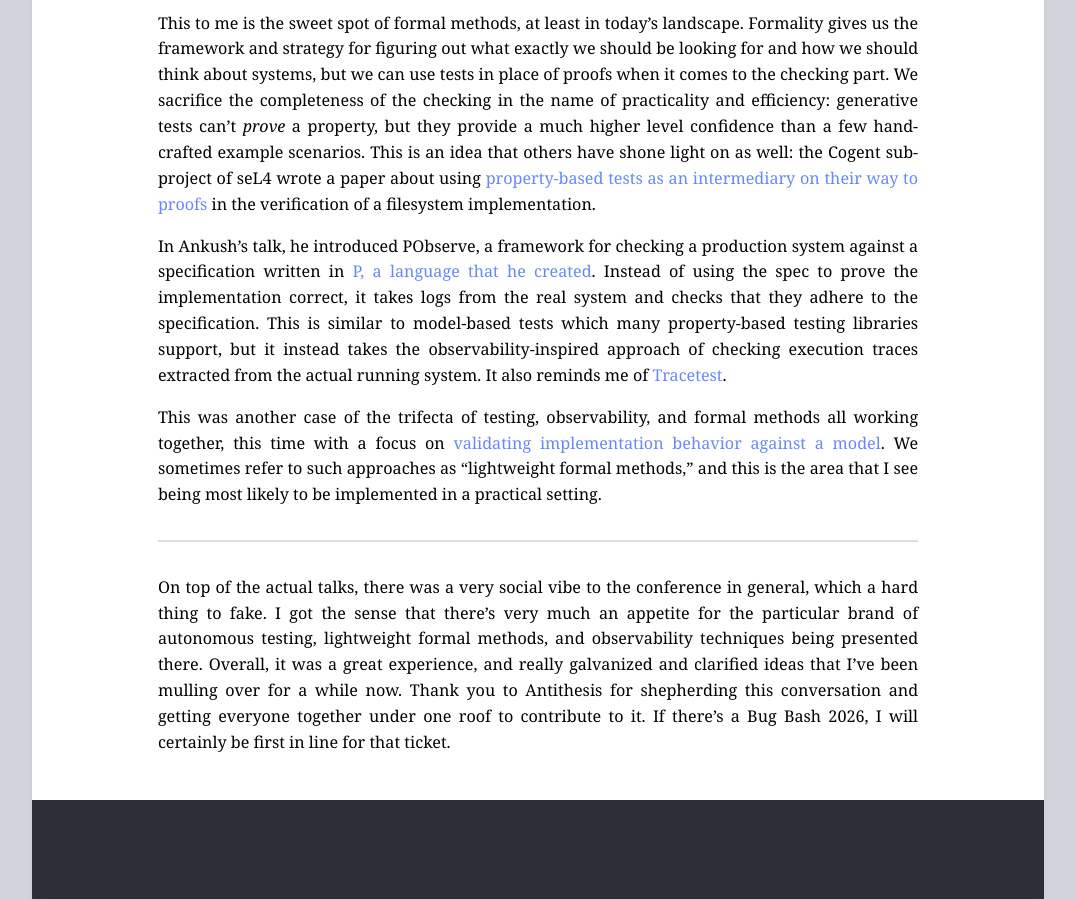
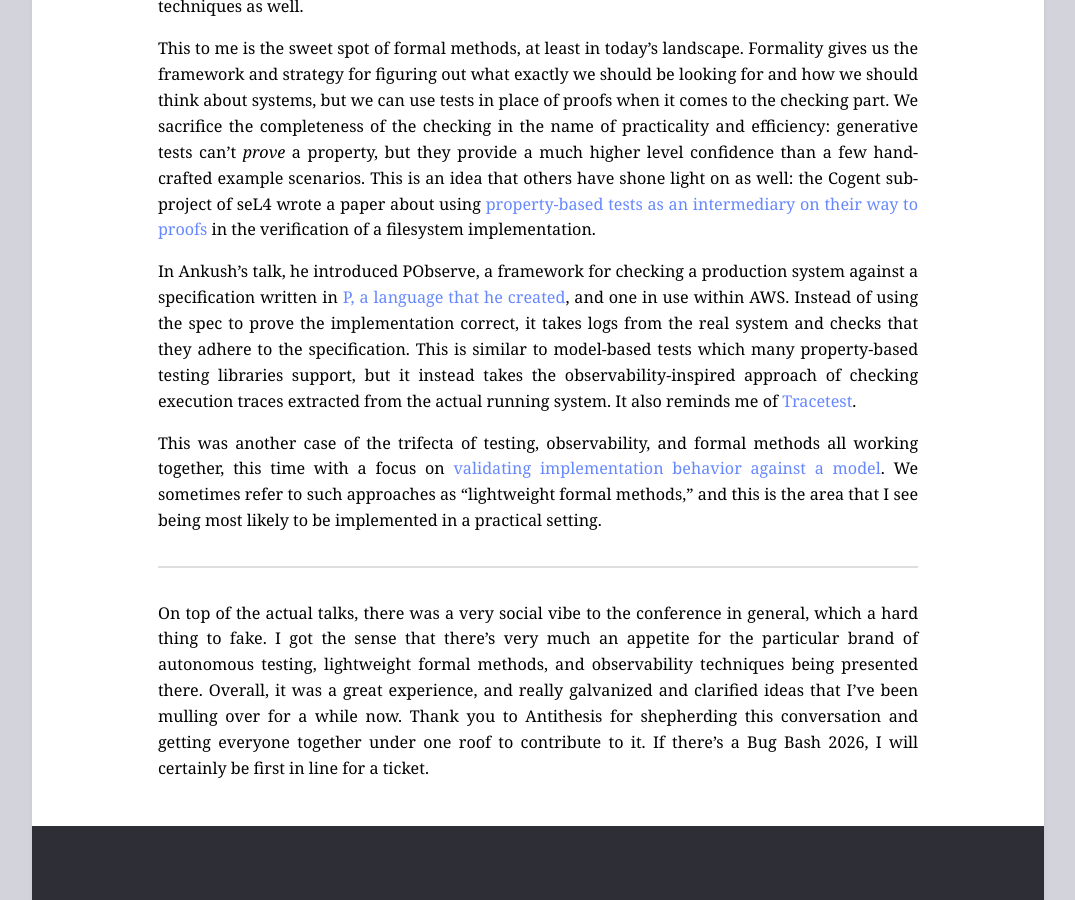
Before and after one commit to amw-zero/concerning_quality, a Jekyll site: the page built from _posts/2025-04-12-bug-bash-2025.md, in a window 1280 px wide and 900 px high, scrolled down 3678 px. Shown: the whole window, without its empty margins (102-1177 px from the left). Built offline with Jekyll 4.4.1, drawn with Linux system fonts in a browser that asks for light colours; nearby versions of some CDN libraries; some of the changed text lies outside the part shown.

Commit message:
Wording change.

```diff
--- a/_posts/2025-04-12-bug-bash-2025.md
+++ b/_posts/2025-04-12-bug-bash-2025.md
@@ -38,7 +38,7 @@
 
 The most interesting manifestation of this theme though was in Kyle Kingsbury's talk on the most recent Jepsen analyses. He was describing the analysis done on Datomic, where he encountered a surprising behavior that didn't really fall into any of the existing terms we have for transaction anomalies. An eerie vibe came over the room when he suggested that we may have to create new terms for situations like these. If aphyr himself, one of the only people I know of who can [tell the difference between G1a and G2-item phenomena](https://jepsen.io/consistency/phenomena), doesn't have the words to describe a distributed system scenario, what the heck are we supposed to do?
 
-This may be a more personal revelation, but that moment made me realize: we are the adults in the room now. It's not enough to just rehash things that Leslie Lamport or Barbara Liskov discovered 30-50 years ago. We need to be the ones doing new research, building new tools, or thinking of how we can create infrastructure that allows us to gain more control over our software. If we're unhappy with the state of the world, we wield the power to change it.
+This may be a more personal revelation, but that moment made me realize: we are the adults in the room now. It's not enough to just rehash things that Leslie Lamport or Barbara Liskov discovered 30-50 years ago. We need to be the ones doing new research, building new tools, or thinking of how we can create infrastructure that allows us to gain more control over our software. If we're unhappy with the state of the world, we wield the power to change it. And many people are actively working on this.
 
 ## Test End-to-End
 
@@ -56,10 +56,10 @@
 
 This to me is the sweet spot of formal methods, at least in today's landscape. Formality gives us the framework and strategy for figuring out what exactly we should be looking for and how we should think about systems, but we can use tests in place of proofs when it comes to the checking part. We sacrifice the completeness of the checking in the name of practicality and efficiency: generative tests can't _prove_ a property, but they provide a much higher level confidence than a few hand-crafted example scenarios. This is an idea that others have shone light on as well: the Cogent sub-project of seL4 wrote a paper about using [property-based tests as an intermediary on their way to proofs](https://trustworthy.systems/publications/papers/Chen_ROSKHK_22.pdf) in the verification of a filesystem implementation.
 
-In Ankush's talk, he introduced PObserve, a framework for checking a production system against a specification written in [P, a language that he created](https://github.com/p-org/P). Instead of using the spec to prove the implementation correct, it takes logs from the real system and checks that they adhere to the specification. This is similar to model-based tests which many property-based testing libraries support, but it instead takes the observability-inspired approach of checking execution traces extracted from the actual running system. It also reminds me of [Tracetest](https://docs.tracetest.io/concepts/what-is-trace-based-testing).
+In Ankush's talk, he introduced PObserve, a framework for checking a production system against a specification written in [P, a language that he created](https://github.com/p-org/P), and one in use within AWS. Instead of using the spec to prove the implementation correct, it takes logs from the real system and checks that they adhere to the specification. This is similar to model-based tests which many property-based testing libraries support, but it instead takes the observability-inspired approach of checking execution traces extracted from the actual running system. It also reminds me of [Tracetest](https://docs.tracetest.io/concepts/what-is-trace-based-testing).
 
 This was another case of the trifecta of testing, observability, and formal methods all working together, this time with a focus on [validating implementation behavior against a model]({% post_url 2022-08-11-model-based-testing %}). We sometimes refer to such approaches as "lightweight formal methods," and this is the area that I see being most likely to be implemented in a practical setting.
 
 <hr>
 
-On top of the actual talks, there was a very social vibe to the conference in general, which a hard thing to fake. I got the sense that there's very much an appetite for the particular brand of autonomous testing, lightweight formal methods, and observability techniques being presented there. Overall, it was a great experience, and really galvanized and clarified ideas that I've been mulling over for a while now. Thank you to Antithesis for shepherding this conversation and getting everyone together under one roof to contribute to it. If there's a Bug Bash 2026, I will certainly be first in line for that ticket.
+On top of the actual talks, there was a very social vibe to the conference in general, which a hard thing to fake. I got the sense that there's very much an appetite for the particular brand of autonomous testing, lightweight formal methods, and observability techniques being presented there. Overall, it was a great experience, and really galvanized and clarified ideas that I've been mulling over for a while now. Thank you to Antithesis for shepherding this conversation and getting everyone together under one roof to contribute to it. If there's a Bug Bash 2026, I will certainly be first in line for a ticket.
```
